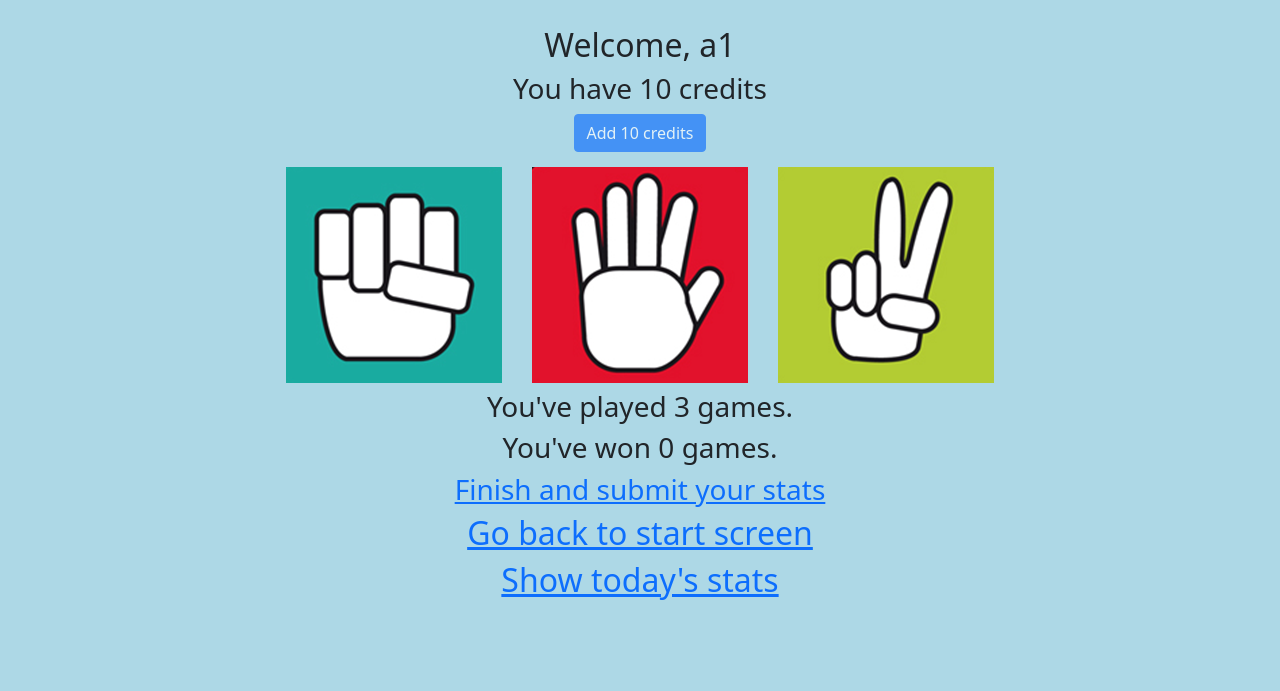
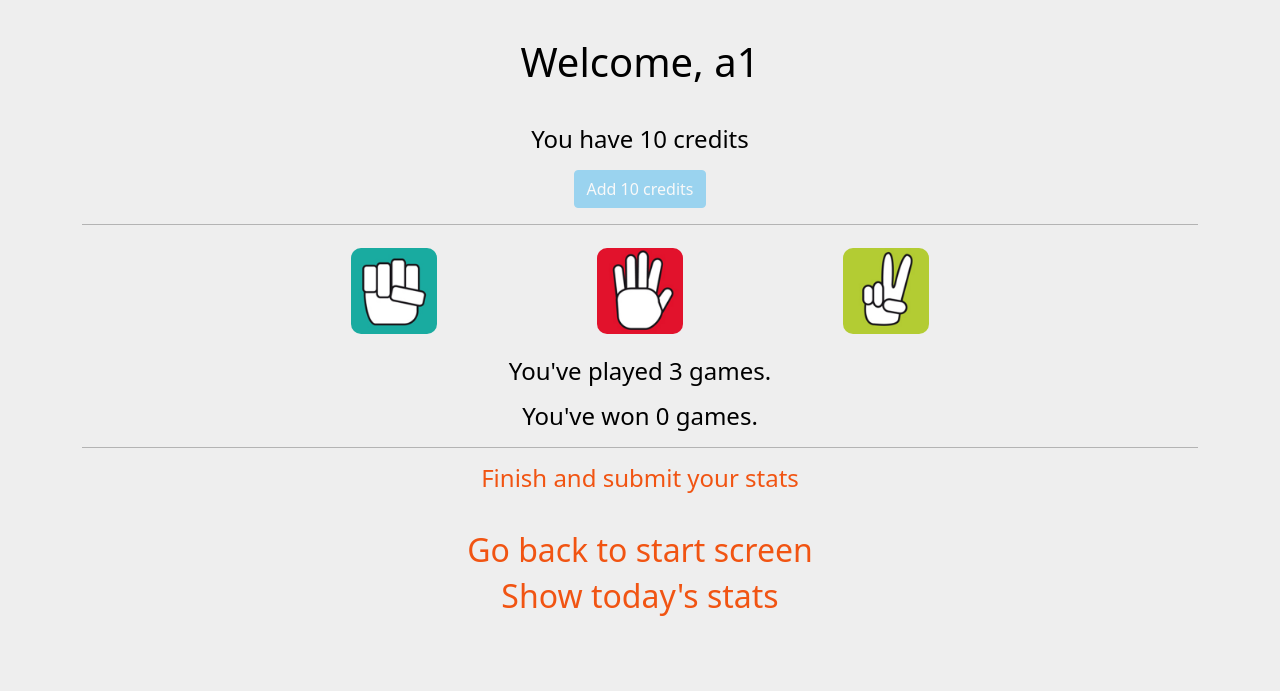
Before and after one commit to adam-bialy/rock-paper-scissors, a Flask app: page /play in a window 1280 px wide. Shown: the top 691 px of the page. Run offline with Flask 2, Linux system fonts and the light colour scheme; a user stored in the database is signed in.

Commit message:
style update

```diff
--- a/docker_commands.txt
+++ /dev/null
@@ -1,2 +0,0 @@
-docker build --tag rps .
-docker run --publish 8000:8000 rps
--- a/static/style.css
+++ b/static/style.css
@@ -1,10 +1,15 @@
 body {
-  background-color: lightblue;
+  background-color: #EEEEEE;
+  color: #000000;
 }
 
 .main-div {
   text-align: center;
-  padding: 2% 0;
+  padding: 3% 0;
+}
+
+.container {
+  margin: 3% auto;
 }
 
 table {
@@ -15,3 +20,43 @@
   width: 10rem;
   text-align: center;
 }
+
+form {
+  margin: 1% 0;
+}
+
+h3 {
+  font-size: 1.5rem;
+  margin: 1rem;
+}
+
+.btn-primary {
+  background-color: #34B3F1;
+  border-color: #34B3F1;
+}
+
+.btn-primary:hover {
+  background-color: #F15412;
+  border-color: #F15412;
+  color: white;
+}
+
+.btn-primary:disabled {
+  background-color: #6ec5f0;
+  border-color: #6ec5f0;
+}
+
+a {
+  color: #F15412;
+  text-decoration: none;
+}
+
+a:hover {
+  color: #F15412;
+  text-decoration: underline;
+}
+
+.rps {
+  max-width: 40%;
+  border-radius: 10px;
+}
--- a/templates/game.html
+++ b/templates/game.html
@@ -1,21 +1,19 @@
 {% extends "layout.html" %}
 {% block content %}
 
-<h2>Welcome, {{username}}</h2>
+<h1>Welcome, {{username}}</h1>
+
+<div class="container">
   <h3>You have {{credits}} credits</h3>
-<div>
   <form class="" action="/add" method="post">
     <button class="btn btn-primary" type="submit" name="add" id="add" {% if add_disabled %} disabled {% endif %}>Add 10 credits</button>
   </form>
-</div>
-<div >
-  {% if message != None %}
+  <hr>
   <h3>{{message}}</h3>
-  {% endif %}
   <form class="" action="/play" method="post">
-    <button class="btn" type="submit" name="rock" value="rock" {% if game_disabled %} disabled {% endif %}><img src="{{url_for('static', filename='/gameicons/rock.png')}}" alt=""></button>
-    <button class="btn" type="submit" name="paper" value="paper" {% if game_disabled %} disabled {% endif %}><img src="{{url_for('static', filename='/gameicons/paper.png')}}" alt=""></button>
-    <button class="btn" type="submit" name="scissors" value="scissors" {% if game_disabled %} disabled {% endif %}><img src="{{url_for('static', filename='/gameicons/scissors.png')}}" alt=""></button>
+    <button class="btn" type="submit" name="rock" value="rock" {% if game_disabled %} disabled {% endif %}><img class="rps" src="{{url_for('static', filename='/gameicons/rock.png')}}" alt=""></button>
+    <button class="btn" type="submit" name="paper" value="paper" {% if game_disabled %} disabled {% endif %}><img class="rps" src="{{url_for('static', filename='/gameicons/paper.png')}}" alt=""></button>
+    <button class="btn" type="submit" name="scissors" value="scissors" {% if game_disabled %} disabled {% endif %}><img class="rps" src="{{url_for('static', filename='/gameicons/scissors.png')}}" alt=""></button>
   </form>
   <h3>You've played {{games_played}} games.</h3>
   <h3>You've won {{games_won}} games.</h3>
@@ -24,11 +22,13 @@
   {% elif game_disabled %}
   <h3>You don't have enough credits to play, but you can add more above.</h3>
   {% endif %}
+  <hr>
   <a href="{{url_for('submit')}}">
     <h3>Finish and submit your stats</h3>
   </a>
+</div>
 
-  <div>
+<div class="container">
   <a href="{{url_for('home')}}">
     <h2>Go back to start screen</h2>
   </a>
@@ -38,6 +38,6 @@
   <h3></h3>
 </div>
 
-</div>
+
 
 {% endblock %}
--- a/templates/index.html
+++ b/templates/index.html
@@ -2,6 +2,7 @@
 {% block content %}
 
   <h1>Rock Paper Scissors</h1>
+
   <div class="container">
     <form class="" action="/" method="post">
       <h3>Enter your name and start playing</h3>
@@ -9,7 +10,8 @@
       <button class="btn btn-primary" type="submit" name="login">Start playing</button>
     </form>
   </div>
-  <div>
+
+  <div class="container">
     <a href="{{url_for('stats')}}">
       <h2>Show today's stats</h2>
     </a>
--- a/templates/stats.html
+++ b/templates/stats.html
@@ -2,10 +2,12 @@
 {% block content %}
 
 <h1>Statistics for today</h1>
+
 <div class="container">
   {{table}}
 </div>
-<div>
+
+<div class="container">
   <a href="{{url_for('home')}}">
     <h2>Back to main page</h2>
   </a>
```
Also changed, not shown: player.py (deleted, +0 -40 lines), users.db, 1 other file. Lines whose indentation alone changed are shown as unchanged.
